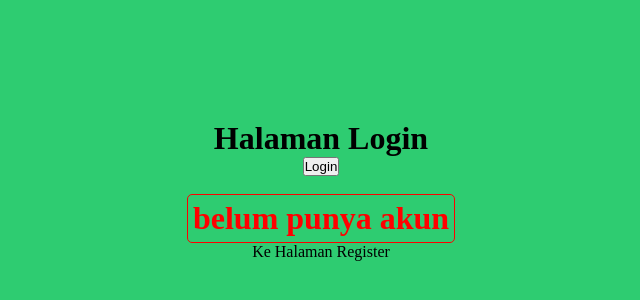
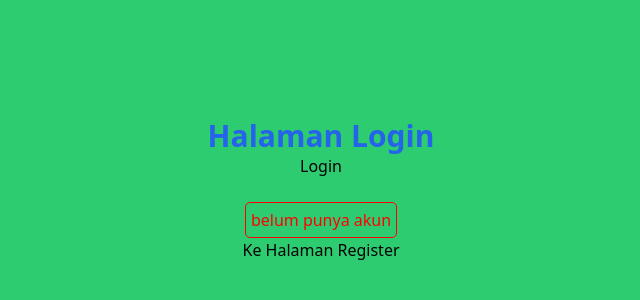
Before and after one commit to vanssea/Pemrograman-Framework_2026, a Next.js app in the folder P4/my-app/: page /auth/login in a window 1280 px wide. Shown: the part 210-510 px from the top of the page, without its empty margins (319-959 px from the left). Built offline with nearby package versions, Linux system fonts and the light colour scheme.

Commit message:
Langkah  - Tailwind CSS

```diff
--- a/P4/my-app/package.json
+++ b/P4/my-app/package.json
@@ -20,6 +20,9 @@
     "typescript": "5.9.3"
   },
   "devDependencies": {
-    "sass": "^1.97.3"
+    "autoprefixer": "^10.4.27",
+    "postcss": "^8.5.6",
+    "sass": "^1.97.3",
+    "tailwindcss": "^3.4.19"
   }
 }
--- a/P4/my-app/src/pages/views/auth/login/index.tsx
+++ b/P4/my-app/src/pages/views/auth/login/index.tsx
@@ -1,31 +1,26 @@
-import Link from 'next/link';
-import { useRouter } from 'next/router';
-// import styles from '../login.module.css';
+import Link from "next/link";
+import { useRouter } from "next/router";
+// import styles from './login.module.css';
 import styles from './login.module.scss';
 
 const TampilanLogin = () => {
   const { push } = useRouter();
 
   const handleLogin = () => {
-    // logika login disini
+    // logic login disini
     push('/produk');
-  };
+  }
 
   return (
     <div className={styles.login}>
-      <h1>Halaman Login</h1>
+      <h1 className="text-3xl font-bold text-blue-600">Halaman Login</h1>
       <button onClick={() => handleLogin()}>Login</button> <br />
-      <h1 style={{
-        color: "red",
-        border: "1px solid red",
-        borderRadius: "5px",
-        padding: "5px"
-      }}>
+      <h1 style={{ color: "red", border: "1px solid red", borderRadius: "5px", padding: "5px" }}>
         belum punya akun
       </h1>
-      <Link href="/auth/register">Ke Halaman Register</Link>
+      <Link href={"/auth/register"}>Ke Halaman Register</Link>
     </div>
   );
-};
+}
 
 export default TampilanLogin;
--- a/P4/my-app/src/pages/views/auth/login/login.module.scss
+++ b/P4/my-app/src/pages/views/auth/login/login.module.scss
@@ -1,10 +1,8 @@
-@import "@/styles/colors.scss";
-
 .login {
   display: flex;
   flex-direction: column;
   justify-content: center;
   align-items: center;
   height: 100vh;
-  background-color: map-get($map: $schema, $key: color-secondary);
+  background-color: #2ecc71;
 }
--- a/P4/my-app/src/styles/globals.css
+++ b/P4/my-app/src/styles/globals.css
@@ -1,3 +1,7 @@
+@tailwind base;
+@tailwind components;
+@tailwind utilities;
+
 :root {
   --max-width: 1100px;
   --border-radius: 12px;
--- /dev/null
+++ b/P4/my-app/tailwind.config.js
@@ -0,0 +1,13 @@
+/** @type {import('tailwindcss').Config} */
+module.exports = {
+  content: [
+    "./app/**/*.{js,ts,jsx,tsx,mdx}",
+    "./pages/**/*.{js,ts,jsx,tsx,mdx}",
+    "./components/**/*.{js,ts,jsx,tsx,mdx}",
+    "./src/**/*.{js,ts,jsx,tsx,mdx}",
+  ],
+  theme: {
+    extend: {},
+  },
+  plugins: [],
+}
```
Also changed, not shown: 1 other file (tests, documents, lock files or other folders).
